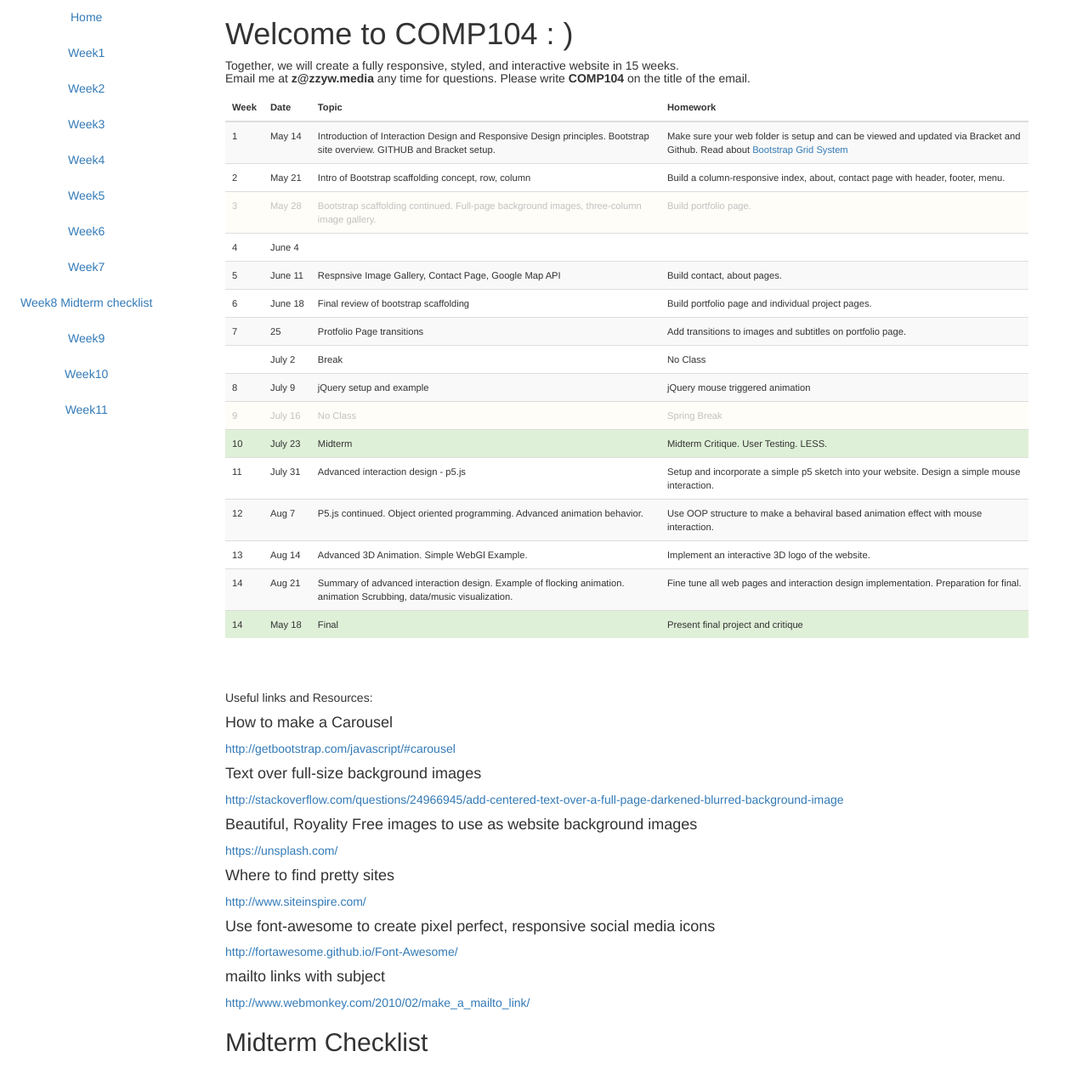
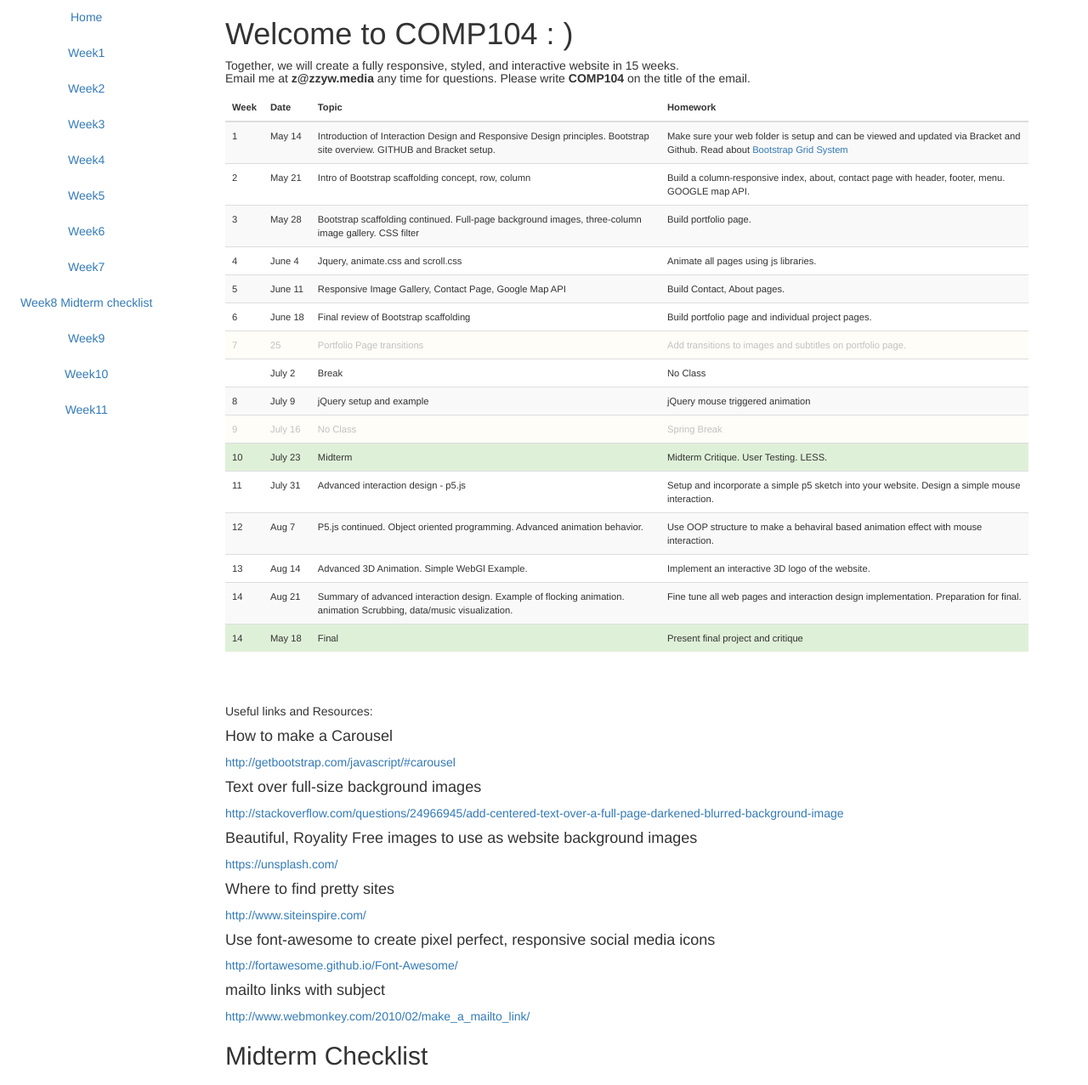
Before and after one commit to zhenzhenqi/MMA100, a Jekyll site: the page built from index.html, in a window 1280 px wide, cut to the strip 0-1277 px from the top of the page. Shown: the whole strip at 85% size. Built offline with Jekyll 4.4.1, drawn with Linux system fonts in a browser that asks for light colours; nearby versions of some CDN libraries.

```diff
--- a/index.html
+++ b/index.html
@@ -30,36 +30,36 @@
             <td id="td_id_1" class="td-class-1">2</td>
             <td id="td_id_2" class="td-class-2">May 21</td>
             <td>Intro of Bootstrap scaffolding concept, row, column</td>
-            <td>Build a column-responsive index, about, contact page with header, footer, menu.</td>
+            <td>Build a column-responsive index, about, contact page with header, footer, menu. GOOGLE map API.</td>
         </tr>
-        <tr id="president-day" class="warning">
+        <tr id="president-day">
             <td id="td_id_1" class="td-class-1">3</td>
             <td id="td_id_3" class="td-class-3">May 28</td>
-            <td>Bootstrap scaffolding continued. Full-page background images, three-column image gallery.</td>
+            <td>Bootstrap scaffolding continued. Full-page background images, three-column image gallery. CSS filter</td>
             <td>Build portfolio page.</td>
         </tr>
         <tr id="tr_id_4" class="tr-class-4">
             <td id="td_id_1" class="td-class-1">4</td>
             <td id="td_id_4" class="td-class-4">June 4</td>
-            <td></td>
-            <td></td>
+            <td>Jquery, animate.css and scroll.css</td>
+            <td>Animate all pages using js libraries.</td>
         </tr>
         <tr id="tr_id_5" class="tr-class-5">
             <td id="td_id_1" class="td-class-1">5</td>
             <td id="td_id_5" class="td-class-5">June 11</td>
-            <td>Respnsive Image Gallery, Contact Page, Google Map API</td>
-            <td>Build contact, about pages.</td>
+            <td>Responsive Image Gallery, Contact Page, Google Map API</td>
+            <td>Build Contact, About pages.</td>
         </tr>
         <tr id="tr_id_5" class="tr-class-5">
             <td id="td_id_1" class="td-class-1">6</td>
             <td id="td_id_5" class="td-class-5">June 18</td>
-            <td>Final review of bootstrap scaffolding</td>
+            <td>Final review of Bootstrap scaffolding</td>
             <td>Build portfolio page and individual project pages.</td>
         </tr>
-        <tr id="tr_id_5" class="tr-class-5">
+        <tr id="tr_id_5" class="warning">
             <td id="td_id_1" class="td-class-1">7</td>
             <td id="td_id_5" class="td-class-5">25</td>
-            <td>Protfolio Page transitions</td>
+            <td>Portfolio Page transitions</td>
             <td>Add transitions to images and subtitles on portfolio page.</td>
         </tr>
         <tr id="tr_id_5" class="tr-class-5">
```
